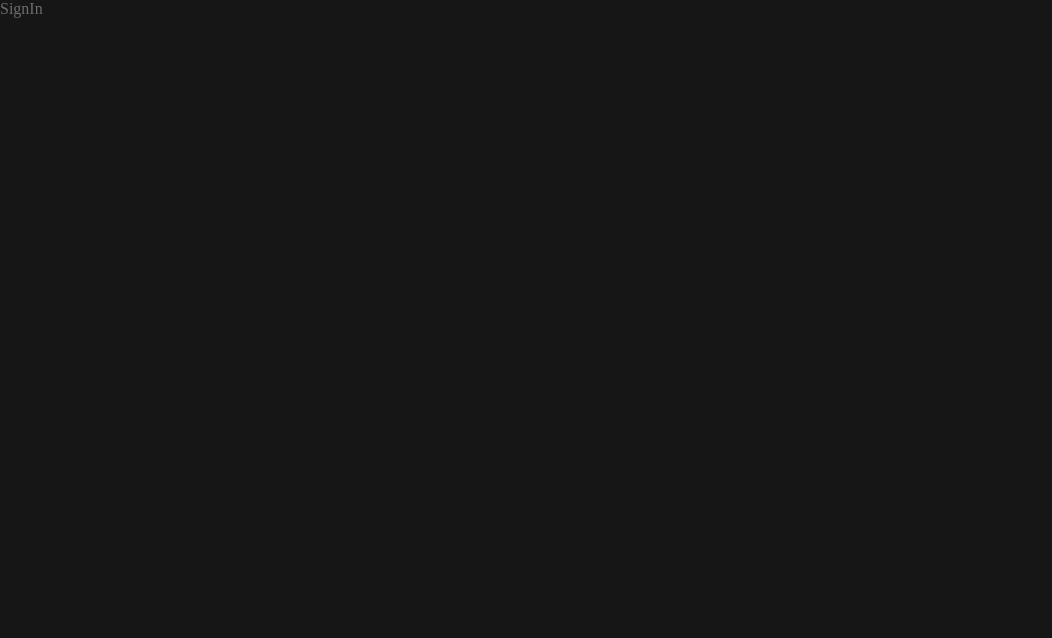
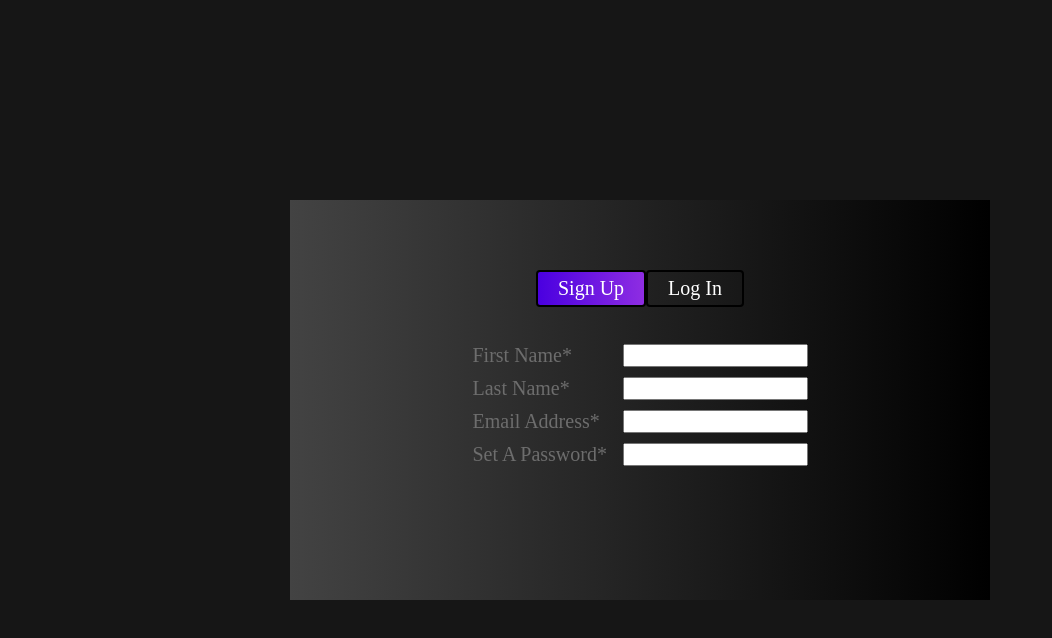
Before and after one commit to Pawan918/FavoriteMovies, a React (Vite) app: page /signin in a window 1280 px wide. Shown: the top 638 px of the page, without its empty margins (0-1052 px from the left). Built offline with nearby package versions, Linux system fonts and the light colour scheme.

Commit message:
07/08/23

```diff
--- a/src/Componenets/Banner/banner.scss
+++ b/src/Componenets/Banner/banner.scss
@@ -37,7 +37,7 @@
     background-position: center 30%;
     &__image{
         width: 100%;
-        height: 100%;
+        // height: 100%;
         overflow: hidden;
 
     }
--- a/src/Componenets/SignIn/SignIn.jsx
+++ b/src/Componenets/SignIn/SignIn.jsx
@@ -1,10 +1,90 @@
-import React from 'react';
-
+import React, { useState } from 'react';
+import './signin.scss'
 
 function SignIn() {
+  const [signIn, setSigIn] = useState(true);
+  let signInBtn = `toggle-btn ${signIn ? ' active' : ''}`
+  let logInBtn = `toggle-btn ${!signIn ? ' active' : ''}`
+  return (
+    <div className="container">
+      <div className="form-container">
+        <div className="form-toggle">
+          <ul className='tab-group'>
+            <li className={signInBtn} onClick={() => { setSigIn(true) }}><a>Sign Up</a></li>
+            <li className={logInBtn} onClick={() => { setSigIn(false) }}><a> Log In</a></li>
+          </ul>
+        </div>
+        {
+          signIn ? (
 
-  return (
-    <div className="">SignIn</div>
+        <div className="signin">
+
+          <form action="/" method="post">
+
+            <div className="top-row">
+              <div className="field-wrap">
+                <label>
+                  First Name<span class="req">*</span>
+                </label>
+                <input type="text" required autocomplete="off" />
+              </div>
+
+              <div className="field-wrap">
+                <label>
+                  Last Name<span class="req">*</span>
+                </label>
+                <input type="text" required autocomplete="off" />
+              </div>
+            </div>
+
+            <div className="field-wrap">
+              <label>
+                Email Address<span class="req">*</span>
+              </label>
+              <input type="email" required autocomplete="off" />
+            </div>
+
+            <div className="field-wrap">
+              <label>
+                Set A Password<span className="req">*</span>
+              </label>
+              <input type="password" required autocomplete="off" />
+            </div>
+            {/*
+          <button type="submit" className="button button-block" />Get Started </button> */}
+          </form>
+        </div>
+          ): (
+
+        <div className='login'>
+          <form action="/" method="post">
+
+            <div className="field-wrap">
+              <label>
+                Email Address<span className="req">*</span>
+              </label>
+              <input type="email" required autocomplete="off" />
+            </div>
+
+            <div class="field-wrap">
+              <label>
+                Password<span className="req">*</span>
+              </label>
+              <input type="password" required autocomplete="off" />
+            </div>
+
+            <p className="forgot"><a href="#">Forgot Password?</a></p>
+
+            {/* <button class="button button-block"/>Log In</button> */}
+
+          </form>
+        </div>
+          )
+        }
+
+      </div>
+    </div >
+
   );
 }
 
--- a/src/Componenets/SignIn/signin.scss
+++ b/src/Componenets/SignIn/signin.scss
@@ -0,0 +1,74 @@
+.container {
+    display: flex;
+    justify-content: center;
+    align-items: center;
+    height: 100vh;
+    width: 100%;
+    position: fixed;
+    justify-content: center;
+
+    .form-container {
+        position: relative;
+        display: flex;
+        flex-direction: column;
+        justify-content: center;
+        align-items: center;
+        width: 700px;
+        min-height: 400px;
+        background: #000000;
+        /* fallback for old browsers */
+        background: -webkit-linear-gradient(to right, #434343, #000000);
+        /* Chrome 10-25, Safari 5.1-6 */
+        background: linear-gradient(to right, #434343, #000000);
+        /* W3C, IE 10+/ Edge, Firefox 16+, Chrome 26+, Opera 12+, Safari 7+ */
+
+        .form-toggle {
+            display: flex;
+            justify-content: center;
+            align-items: center;
+            // position: relative;
+            .tab-group {
+                position: absolute;
+                top: 50px;
+
+                display: flex;
+                list-style: none;
+                font-size: 20px;
+                cursor: pointer;
+                // justify-content: center;
+                align-items: center;
+                padding: 0;
+
+                .toggle-btn {
+                    padding: 5px 20px;
+                    border: 2px solid black;
+                    border-radius: 4px;
+                    color: white;
+                    /* W3C, IE 10+/ Edge, Firefox 16+, Chrome 26+, Opera 12+, Safari 7+ */
+
+                }
+            }
+        }
+        .field-wrap{
+            display: flex;
+            margin-top: 10px;
+            label{
+                min-width: 150px;
+            }
+        }
+        .signin{
+            display: flex;
+            font-size: 20px;
+
+        }
+    }
+}
+
+.active {
+    background: #8E2DE2;
+    /* fallback for old browsers */
+    background: -webkit-linear-gradient(to right, #4A00E0, #8E2DE2);
+    /* Chrome 10-25, Safari 5.1-6 */
+    background: linear-gradient(to right, #4A00E0, #8E2DE2);
+    /* W3C, IE 10+/ Edge, Firefox 16+, Chrome 26+, Opera 12+, Safari 7+ */
+}
--- a/src/pages/Home/Home.jsx
+++ b/src/pages/Home/Home.jsx
@@ -21,27 +21,28 @@ function Home() {
 
 
   // to fetch data on pageNumber change
-  const isCancelled = useRef(false);
+  // const isCancelled = useRef(false);
   useEffect(() => {
+    let isCancelled = false
     setLoading(true);
     const getData = async () => {
       await fetchData(url, pageNumber).then((res) => {
         setLoading(false);
         setData(res);
-        // console.log('render')
+        console.log('render')
+        console.log(data);
       });
     }
-    if(!isCancelled.current){
+    if(!isCancelled){
       getData();
     }
     // }, 2000)
 
     return () => {
-      isCancelled.current = true;
+      isCancelled = true;
     }
     // console.log(pageNumber);
   }, [pageNumber]);
-  console.log(data);
   return (
     //  header of the app
     <div className='home'>
--- a/src/pages/Newest/Newest.jsx
+++ b/src/pages/Newest/Newest.jsx
@@ -10,8 +10,8 @@ function Newest() {
   const [loading, setLoading] = useState(false);
   const url = 'https://api.enime.moe/recent';
 
-  const isCancelled = useRef(false);
   useEffect(() => {
+    let isCancelled = false;
     setLoading(true);
     const getData = async () => {
       await fetchData(url, pageNumber).then((res) => {
@@ -20,11 +20,11 @@ function Newest() {
         console.log('newest render')
       });
     }
-    if (!isCancelled.current) {
+    if (!isCancelled) {
       getData();
     }
     return () => {
-      isCancelled.current = true;
+      isCancelled = true;
     }
     // console.log(pageNumber);
   }, [pageNumber]);
--- a/src/pages/Popular/Popular.jsx
+++ b/src/pages/Popular/Popular.jsx
@@ -10,8 +10,8 @@ function Popular() {
   const [loading, setLoading] = useState(false);
   const url = 'https://api.enime.moe/popular';
 
-  const isCancelled = useRef(false);
   useEffect(() => {
+    let isCancelled = false;
     setLoading(true);
     const getData = async () => {
       await fetchData(url, pageNumber).then((res) => {
@@ -20,11 +20,11 @@ function Popular() {
         console.log('popular render')
       });
     }
-    if (!isCancelled.current) {
+    if (!isCancelled) {
       getData();
     }
     return () => {
-      isCancelled.current = true;
+      isCancelled = true;
     }
     // console.log(pageNumber);
   }, [pageNumber, url]);
--- a/src/pages/Search/Search.jsx
+++ b/src/pages/Search/Search.jsx
@@ -14,8 +14,8 @@ function Search() {
     console.log(params)
     // console.log(params)
     const url = `https://api.enime.moe/search/${params.name}`
-    const isCancelled = useRef(false);
     useEffect(() => {
+        let isCancelled = false;
         setLoading(true);
         const getData = async () => {
             await fetchData(url, pageNumber).then((res) => {
@@ -24,11 +24,11 @@ function Search() {
                 console.log('Search Render')
             });
         }
-        if (!isCancelled.current) {
+        if (!isCancelled) {
             getData();
         }
         return () => {
-            isCancelled.current = true;
+            isCancelled = true;
         }
     }, [pageNumber])
     return (
```
